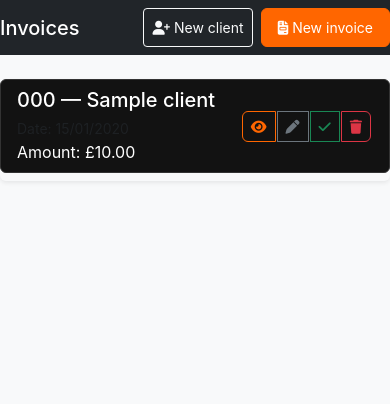
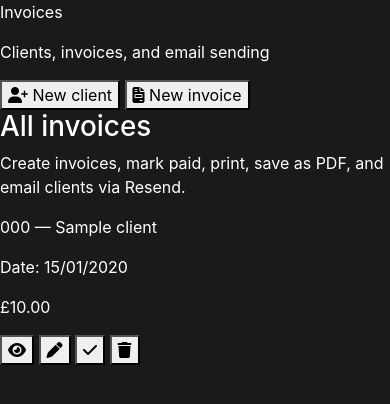
Before and after one commit to Samu77-B/theinvoicer, a Flask app: page / in a window 390 px wide. Shown: the top 404 px of the page. Run offline with Flask 3, Linux system fonts and the light colour scheme; tables that the repository leaves empty hold one stand-in row (values such as "Sample post"); some libraries are stand-ins or nearby versions.

Commit message:
Improve UI with Apple-style responsive layout
Co-authored-by: Cursor <cursoragent@cursor.com>

```diff
--- a/static/css/style.css
+++ b/static/css/style.css
@@ -1,29 +1,4 @@
-.invoice-logo {
-    width: 60px;
-    height: 60px;
-    margin-bottom: 1rem;
-}
-
-.invoice-preview {
-    width: 210mm;  /* A4 width */
-    min-height: 297mm;  /* A4 height */
-    padding: 20mm;  /* Standard printer margins */
-    margin: 0 auto;
-    background: white;
-    box-sizing: border-box;
-}
-
-.invoice-preview p {
-    margin-bottom: 0.25rem;
-    font-size: 11pt;  /* Standard document font size */
-    line-height: 1.2;
-}
-
-.invoice-preview table {
-    font-size: 11pt;
-    width: 100%;
-    margin: 15mm 0;
-}
+/* Apple-style UI + responsive invoice preview (complete) */
 
 .invoice-preview h4 {
     font-size: 14pt;
--- a/static/js/script.js
+++ b/static/js/script.js
@@ -83,16 +83,16 @@ async function saveClient() {
 function addInvoiceItem() {
   const container = document.getElementById('invoiceItems');
   const newItem = document.createElement('div');
-  newItem.className = 'invoice-item row mb-2';
+  newItem.className = 'line-item-row';
   newItem.innerHTML = `
-        <div class="col-8">
-            <input type="text" class="form-control" name="description[]" required>
+        <div class="line-item-desc">
+          <input type="text" class="form-control" name="description[]" placeholder="Description" required>
         </div>
-        <div class="col-3">
-            <input type="number" step="0.01" class="form-control" name="amount[]" required>
+        <div class="line-item-amt">
+          <input type="number" step="0.01" class="form-control" name="amount[]" placeholder="0.00" required>
         </div>
-        <div class="col-1">
-            <button type="button" class="btn btn-outline-danger btn-sm" onclick="this.parentElement.parentElement.remove()">×</button>
+        <div class="line-item-rm">
+          <button type="button" class="btn-remove-line" aria-label="Remove line" onclick="this.parentElement.parentElement.remove()">×</button>
         </div>
     `;
   container.appendChild(newItem);
@@ -263,16 +263,16 @@ async function openEditInvoice(invoiceId) {
 function addEditInvoiceItem(item = null) {
   const container = document.getElementById('editInvoiceItems');
   const newItem = document.createElement('div');
-  newItem.className = 'invoice-item row mb-2';
+  newItem.className = 'line-item-row';
   newItem.innerHTML = `
-        <div class="col-8">
-            <input type="text" class="form-control" name="description[]" required>
+        <div class="line-item-desc">
+          <input type="text" class="form-control" name="description[]" placeholder="Description" required>
         </div>
-        <div class="col-3">
-            <input type="number" step="0.01" class="form-control" name="amount[]" required>
+        <div class="line-item-amt">
+          <input type="number" step="0.01" class="form-control" name="amount[]" placeholder="0.00" required>
         </div>
-        <div class="col-1">
-            <button type="button" class="btn btn-outline-danger btn-sm" onclick="this.parentElement.parentElement.remove()">×</button>
+        <div class="line-item-rm">
+          <button type="button" class="btn-remove-line" aria-label="Remove line" onclick="this.parentElement.parentElement.remove()">×</button>
         </div>
     `;
   const descInput = newItem.querySelector('input[name="description[]"]');
@@ -339,31 +339,31 @@ async function loadInvoices() {
     list.innerHTML = '';
 
     if (invoices.length === 0) {
-      list.innerHTML = '<div class="list-group-item text-muted">No invoices yet.</div>';
+      list.innerHTML = '<div class="empty-state">No invoices yet. Create a client, then make your first invoice.</div>';
       return;
     }
 
     invoices.forEach((invoice) => {
       const item = document.createElement('div');
-      item.className = 'list-group-item d-flex justify-content-between align-items-center flex-wrap gap-2';
+      item.className = 'invoice-card';
       item.innerHTML = `
-                <div>
-                    <h5 class="mb-1">${escapeHtml(invoice.invoice_number)} — ${escapeHtml(invoice.client.name)}</h5>
-                    <small class="text-muted">Date: ${escapeHtml(formatUkDate(invoice.date))}</small>
-                    <div>Amount: £${Number(invoice.total_amount).toFixed(2)}</div>
+                <div class="invoice-card-main">
+                    <p class="invoice-card-title">${escapeHtml(invoice.invoice_number)} — ${escapeHtml(invoice.client.name)}</p>
+                    <p class="invoice-card-meta">Date: ${escapeHtml(formatUkDate(invoice.date))}</p>
+                    <p class="invoice-card-amount">£${Number(invoice.total_amount).toFixed(2)}</p>
                 </div>
-                <div class="btn-group">
-                    <button type="button" class="btn btn-sm btn-outline-primary" title="Preview" aria-label="Preview" onclick="openInvoicePreview(${invoice.id})">
+                <div class="invoice-card-actions">
+                    <button type="button" class="btn-apple-icon" title="Preview" aria-label="Preview" onclick="openInvoicePreview(${invoice.id})">
                         <i class="fas fa-eye"></i>
                     </button>
-                    <button type="button" class="btn btn-sm btn-outline-secondary" title="Edit" aria-label="Edit" onclick="openEditInvoice(${invoice.id})">
+                    <button type="button" class="btn-apple-icon" title="Edit" aria-label="Edit" onclick="openEditInvoice(${invoice.id})">
                         <i class="fas fa-pen"></i>
                     </button>
-                    <button type="button" class="btn btn-sm btn-outline-${invoice.paid ? 'success' : 'warning'}" title="Toggle paid"
+                    <button type="button" class="btn-apple-icon ${invoice.paid ? 'is-paid' : 'is-unpaid'}" title="Toggle paid" aria-label="Toggle paid"
                             onclick="togglePaidStatus(${invoice.id}, ${!invoice.paid})">
                         <i class="fas fa-${invoice.paid ? 'check' : 'clock'}"></i>
                     </button>
-                    <button type="button" class="btn btn-sm btn-outline-danger" title="Delete" aria-label="Delete" onclick="deleteInvoice(${invoice.id})">
+                    <button type="button" class="btn-apple-icon is-danger" title="Delete" aria-label="Delete" onclick="deleteInvoice(${invoice.id})">
                         <i class="fas fa-trash"></i>
                     </button>
                 </div>
@@ -453,7 +453,7 @@ function savePDF() {
 
 function showSuccess(message) {
   const alertDiv = document.createElement('div');
-  alertDiv.className = 'alert alert-success alert-dismissible fade show position-fixed top-0 end-0 m-3';
+  alertDiv.className = 'alert app-toast alert-success alert-dismissible fade show position-fixed top-0 end-0 m-3';
   alertDiv.style.zIndex = '11000';
   alertDiv.innerHTML = `
         ${escapeHtml(message)}
@@ -465,7 +465,7 @@ function showSuccess(message) {
 
 function showError(message) {
   const alertDiv = document.createElement('div');
-  alertDiv.className = 'alert alert-danger alert-dismissible fade show position-fixed top-0 end-0 m-3';
+  alertDiv.className = 'alert app-toast alert-danger alert-dismissible fade show position-fixed top-0 end-0 m-3';
   alertDiv.style.zIndex = '11000';
   alertDiv.innerHTML = `
         ${escapeHtml(message)}
--- a/templates/index.html
+++ b/templates/index.html
@@ -3,7 +3,7 @@
 <head>
   <meta charset="utf-8">
   <meta name="viewport" content="width=device-width, initial-scale=1">
-  <title>Invoice app</title>
+  <title>Invoices</title>
   <link href="https://cdn.jsdelivr.net/npm/bootstrap@5.3.3/dist/css/bootstrap.min.css" rel="stylesheet"
         integrity="sha384-QWTKZyjpPEjISv5WaRU9OFeRpok6YctnYmDr5pNlyT2bRjXh0JMhjY6hW+ALEwIH" crossorigin="anonymous">
   <link rel="stylesheet" href="https://cdnjs.cloudflare.com/ajax/libs/font-awesome/6.5.1/css/all.min.css"
@@ -11,24 +11,33 @@
         crossorigin="anonymous" referrerpolicy="no-referrer">
   <link rel="stylesheet" href="{{ url_for('static', filename='css/style.css') }}">
 </head>
-<body class="bg-light">
-  <nav class="navbar navbar-expand-lg navbar-dark bg-dark mb-4">
-    <div class="container">
-      <span class="navbar-brand mb-0 h1">Invoices</span>
-      <div class="d-flex gap-2">
-        <button type="button" class="btn btn-outline-light btn-sm" data-bs-toggle="modal" data-bs-target="#newClientModal">
-          <i class="fas fa-user-plus me-1"></i>New client
+<body class="app-body">
+  <header class="app-header">
+    <div class="app-header-inner">
+      <div class="app-brand">
+        <p class="app-brand-title">Invoices</p>
+        <p class="app-brand-sub">Clients, invoices, and email sending</p>
+      </div>
+      <div class="app-actions">
+        <button type="button" class="btn-apple btn-apple-secondary" data-bs-toggle="modal" data-bs-target="#newClientModal">
+          <i class="fas fa-user-plus"></i>
+          <span>New client</span>
         </button>
-        <button type="button" class="btn btn-primary btn-sm" data-bs-toggle="modal" data-bs-target="#newInvoiceModal">
-          <i class="fas fa-file-invoice me-1"></i>New invoice
+        <button type="button" class="btn-apple btn-apple-primary" data-bs-toggle="modal" data-bs-target="#newInvoiceModal">
+          <i class="fas fa-file-invoice"></i>
+          <span>New invoice</span>
         </button>
       </div>
     </div>
-  </nav>
+  </header>
 
-  <div class="container pb-5">
-    <div id="invoicesList" class="list-group shadow-sm"></div>
-  </div>
+  <main class="app-main">
+    <div class="page-heading">
+      <h1>All invoices</h1>
+      <p>Create invoices, mark paid, print, save as PDF, and email clients via Resend.</p>
+    </div>
+    <div id="invoicesList" class="invoices-stack"></div>
+  </main>
 
   <!-- New client -->
   <div class="modal fade" id="newClientModal" tabindex="-1" aria-labelledby="newClientModalLabel" aria-hidden="true">
@@ -55,8 +64,8 @@
           </form>
         </div>
         <div class="modal-footer">
-          <button type="button" class="btn btn-secondary" data-bs-dismiss="modal">Cancel</button>
-          <button type="button" class="btn btn-primary" onclick="saveClient()">Save client</button>
+          <button type="button" class="btn-apple btn-apple-secondary" data-bs-dismiss="modal">Cancel</button>
+          <button type="button" class="btn-apple btn-apple-primary" onclick="saveClient()">Save client</button>
         </div>
       </div>
     </div>
@@ -64,7 +73,7 @@
 
   <!-- New invoice -->
   <div class="modal fade" id="newInvoiceModal" tabindex="-1" aria-labelledby="newInvoiceModalLabel" aria-hidden="true">
-    <div class="modal-dialog modal-lg">
+    <div class="modal-dialog modal-lg modal-fullscreen-sm-down">
       <div class="modal-content">
         <div class="modal-header">
           <h5 class="modal-title" id="newInvoiceModalLabel">New invoice</h5>
@@ -80,14 +89,15 @@
             </div>
             <label class="form-label">Line items</label>
             <div id="invoiceItems"></div>
-            <button type="button" class="btn btn-outline-secondary btn-sm mt-2" onclick="addInvoiceItem()">
-              <i class="fas fa-plus me-1"></i>Add line
+            <button type="button" class="btn-apple btn-apple-ghost mt-2" onclick="addInvoiceItem()">
+              <i class="fas fa-plus"></i>
+              <span>Add line</span>
             </button>
           </form>
         </div>
         <div class="modal-footer">
-          <button type="button" class="btn btn-secondary" data-bs-dismiss="modal">Cancel</button>
-          <button type="button" class="btn btn-primary" onclick="saveInvoice()">Create invoice</button>
+          <button type="button" class="btn-apple btn-apple-secondary" data-bs-dismiss="modal">Cancel</button>
+          <button type="button" class="btn-apple btn-apple-primary" onclick="saveInvoice()">Create invoice</button>
         </div>
       </div>
     </div>
@@ -95,7 +105,7 @@
 
   <!-- Invoice preview -->
   <div class="modal fade" id="invoicePreviewModal" tabindex="-1" aria-labelledby="invoicePreviewModalLabel" aria-hidden="true">
-    <div class="modal-dialog modal-xl modal-dialog-scrollable">
+    <div class="modal-dialog modal-xl modal-dialog-scrollable modal-fullscreen-md-down">
       <div class="modal-content">
         <div class="modal-header">
           <h5 class="modal-title" id="invoicePreviewModalLabel">Invoice preview</h5>
@@ -105,14 +115,17 @@
           <div id="invoicePreview" class="invoice-preview"></div>
         </div>
         <div class="modal-footer">
-          <button type="button" class="btn btn-outline-secondary" onclick="sendInvoiceEmail()" id="btnSendInvoice">
-            <i class="fas fa-paper-plane me-1"></i>Send to client
+          <button type="button" class="btn-apple btn-apple-secondary" onclick="sendInvoiceEmail()" id="btnSendInvoice">
+            <i class="fas fa-paper-plane"></i>
+            <span>Send to client</span>
           </button>
-          <button type="button" class="btn btn-outline-primary" onclick="printInvoice()">
-            <i class="fas fa-print me-1"></i>Print
+          <button type="button" class="btn-apple btn-apple-secondary" onclick="printInvoice()">
+            <i class="fas fa-print"></i>
+            <span>Print</span>
           </button>
-          <button type="button" class="btn btn-primary" onclick="savePDF()">
-            <i class="fas fa-file-pdf me-1"></i>Save as PDF
+          <button type="button" class="btn-apple btn-apple-primary" onclick="savePDF()">
+            <i class="fas fa-file-pdf"></i>
+            <span>Save as PDF</span>
           </button>
         </div>
       </div>
@@ -121,7 +134,7 @@
 
   <!-- Edit invoice -->
   <div class="modal fade" id="editInvoiceModal" tabindex="-1" aria-labelledby="editInvoiceModalLabel" aria-hidden="true">
-    <div class="modal-dialog modal-lg">
+    <div class="modal-dialog modal-lg modal-fullscreen-sm-down">
       <div class="modal-content">
         <div class="modal-header">
           <h5 class="modal-title" id="editInvoiceModalLabel">Edit invoice</h5>
@@ -141,14 +154,15 @@
               </div>
             </div>
             <div id="editInvoiceItems"></div>
-            <button type="button" class="btn btn-outline-secondary btn-sm mt-2" onclick="addEditInvoiceItem()">
-              <i class="fas fa-plus me-1"></i>Add line
+            <button type="button" class="btn-apple btn-apple-ghost mt-2" onclick="addEditInvoiceItem()">
+              <i class="fas fa-plus"></i>
+              <span>Add line</span>
             </button>
           </form>
         </div>
         <div class="modal-footer">
-          <button type="button" class="btn btn-secondary" data-bs-dismiss="modal">Cancel</button>
-          <button type="button" class="btn btn-primary" onclick="updateInvoice()">Save changes</button>
+          <button type="button" class="btn-apple btn-apple-secondary" data-bs-dismiss="modal">Cancel</button>
+          <button type="button" class="btn-apple btn-apple-primary" onclick="updateInvoice()">Save changes</button>
         </div>
       </div>
     </div>
```
